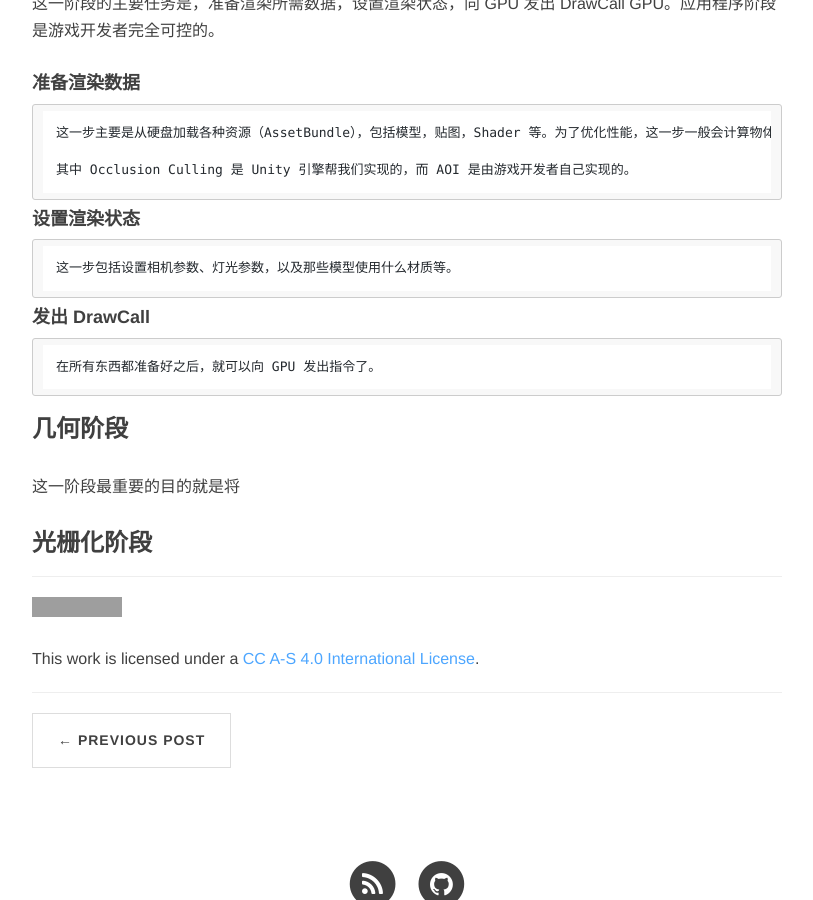
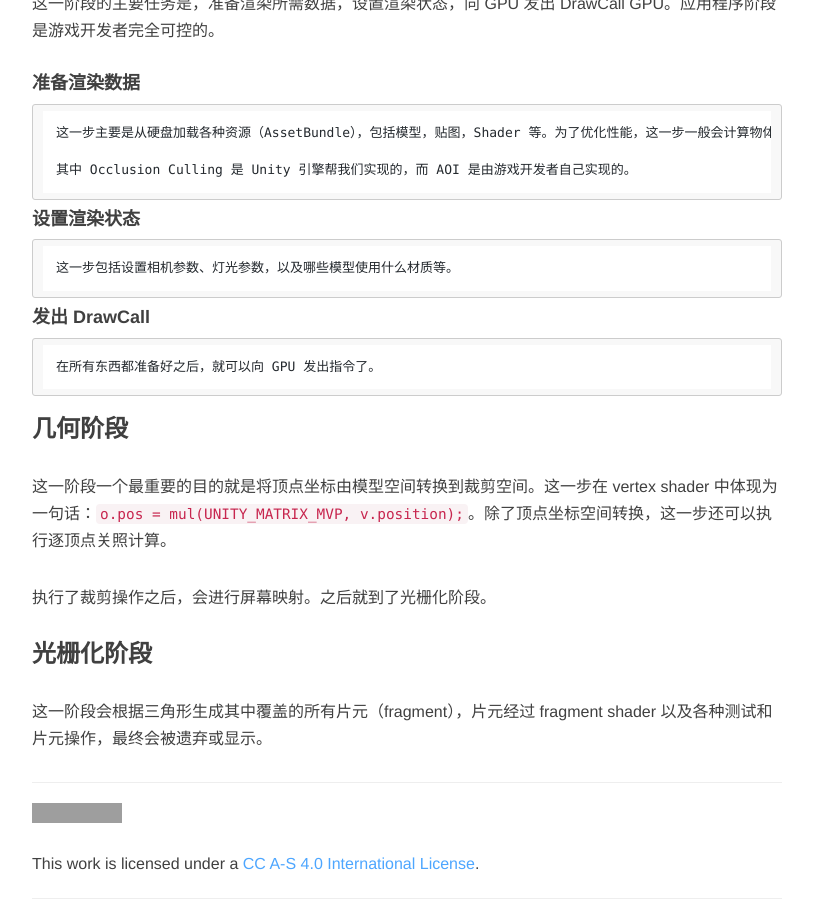
Before and after one commit to QXSoftware/qxsoftware.github.io, a Jekyll site: the page built from _posts/2016-10-23-Unity Rendering Pipeline.md, in a window 1280 px wide and 900 px high, scrolled down 661 px. Shown: the whole window, without its empty margins (233-1046 px from the left). Built offline with Jekyll 4.4.1, drawn with Linux system fonts in a browser that asks for light colours; nearby versions of some CDN libraries; comment, search, counter and statistics services are not loaded; grey boxes are pictures that could not be loaded.

Commit message:
finish post

```diff
--- a/_posts/2016-10-23-Unity Rendering Pipeline.md
+++ b/_posts/2016-10-23-Unity Rendering Pipeline.md
@@ -17,13 +17,16 @@ tags: Unity 渲染 Shader
 
 #### 设置渲染状态
 
-	这一步包括设置相机参数、灯光参数，以及那些模型使用什么材质等。
+	这一步包括设置相机参数、灯光参数，以及哪些模型使用什么材质等。
 
 #### 发出 DrawCall
 
 	在所有东西都准备好之后，就可以向 GPU 发出指令了。
 
 ### 几何阶段
-这一阶段最重要的目的就是将
+这一阶段一个最重要的目的就是将顶点坐标由模型空间转换到裁剪空间。这一步在 vertex shader 中体现为一句话：`o.pos = mul(UNITY_MATRIX_MVP, v.position);`。除了顶点坐标空间转换，这一步还可以执行逐顶点关照计算。
+
+执行了裁剪操作之后，会进行屏幕映射。之后就到了光栅化阶段。
 
 ### 光栅化阶段
+这一阶段会根据三角形生成其中覆盖的所有片元（fragment），片元经过 fragment shader 以及各种测试和片元操作，最终会被遗弃或显示。
```
